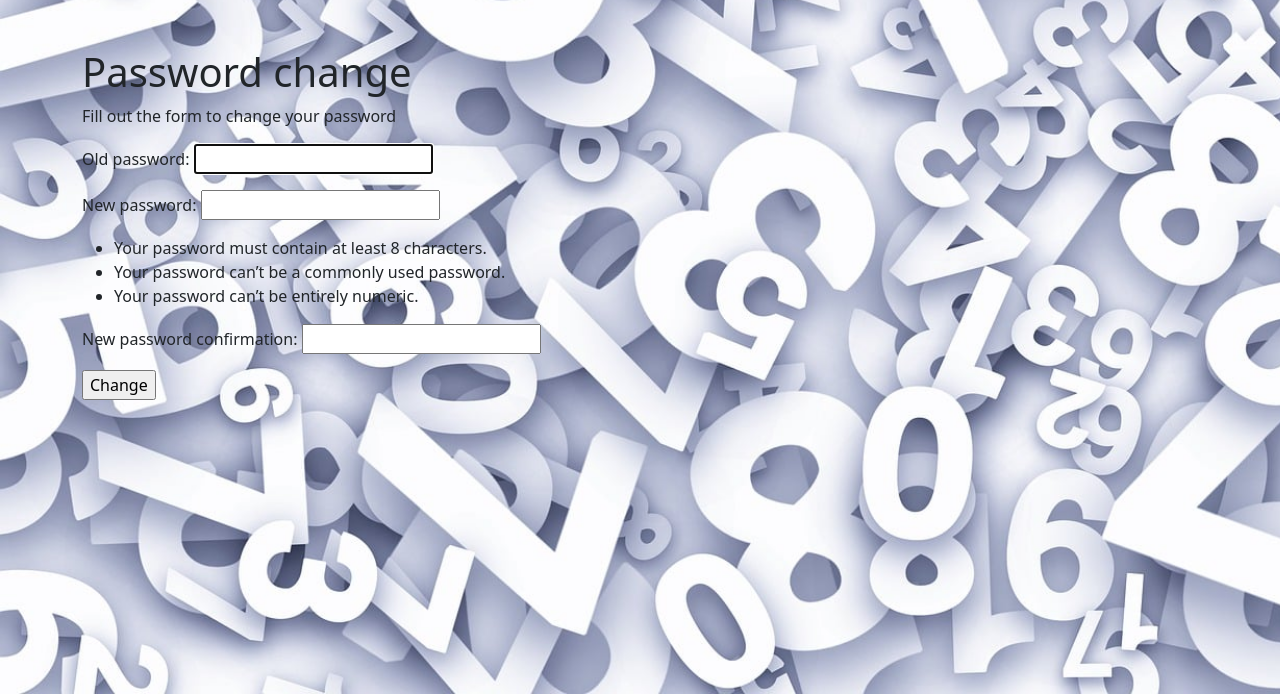
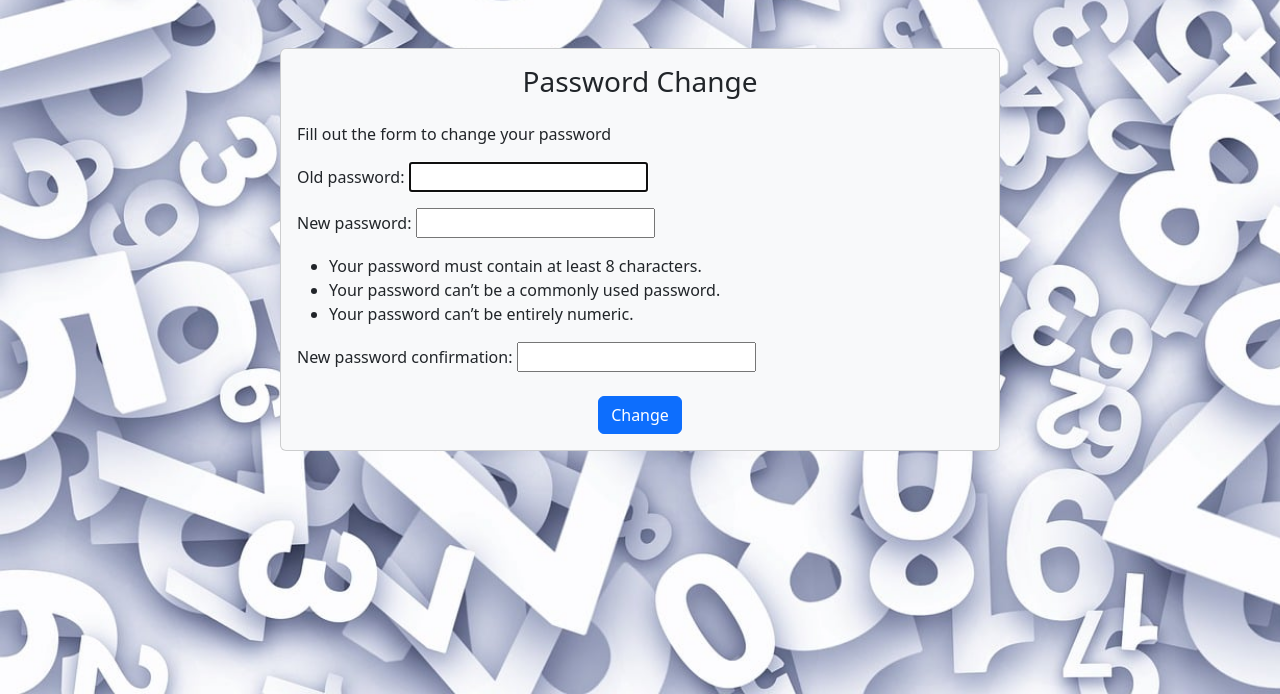
Before and after one commit to Kowal1996/Digit_Dash, a Django app: page /password_change/ in a window 1280 px wide. Shown: the part 106-800 px from the top of the page. Run offline with Django 4.2, Linux system fonts and the light colour scheme; the visitor is signed in with stand-in values (Sample User, id 1).

Commit message:
added passwordchange css

```diff
--- a/accounts/templates/password_change_form.html
+++ b/accounts/templates/password_change_form.html
@@ -3,11 +3,23 @@
 {% block title %}Password change{% endblock title %}
 
 {% block content %}
-    <h1>Password change</h1>
-    <p>Fill out the form to change your password</p>
-    <form action="." method="post">
-        {{form.as_p}}
-        <p><input type='submit' value='Change'></p>
-        {% csrf_token %}
-    </form>
+<div class="container mt-5">
+    <div class="row">
+        <div class="col-md-8 offset-md-2">
+            <div class="card bg-light">
+                <div class="card-body">
+                    <h3 class="mb-4 text-center">Password Change</h3>
+                    <p>Fill out the form to change your password</p>
+                    <form action="." method="post">
+                        {{ form.as_p }}
+                        {% csrf_token %}
+                        <div class="text-center mt-4">
+                            <button type="submit" class="btn btn-primary">Change</button>
+                        </div>
+                    </form>
+                </div>
+            </div>
+        </div>
+    </div>
+</div>
 {% endblock content %}
```
Also changed, not shown: accounts/templates/password_change_done.html (+12 -2 lines).
